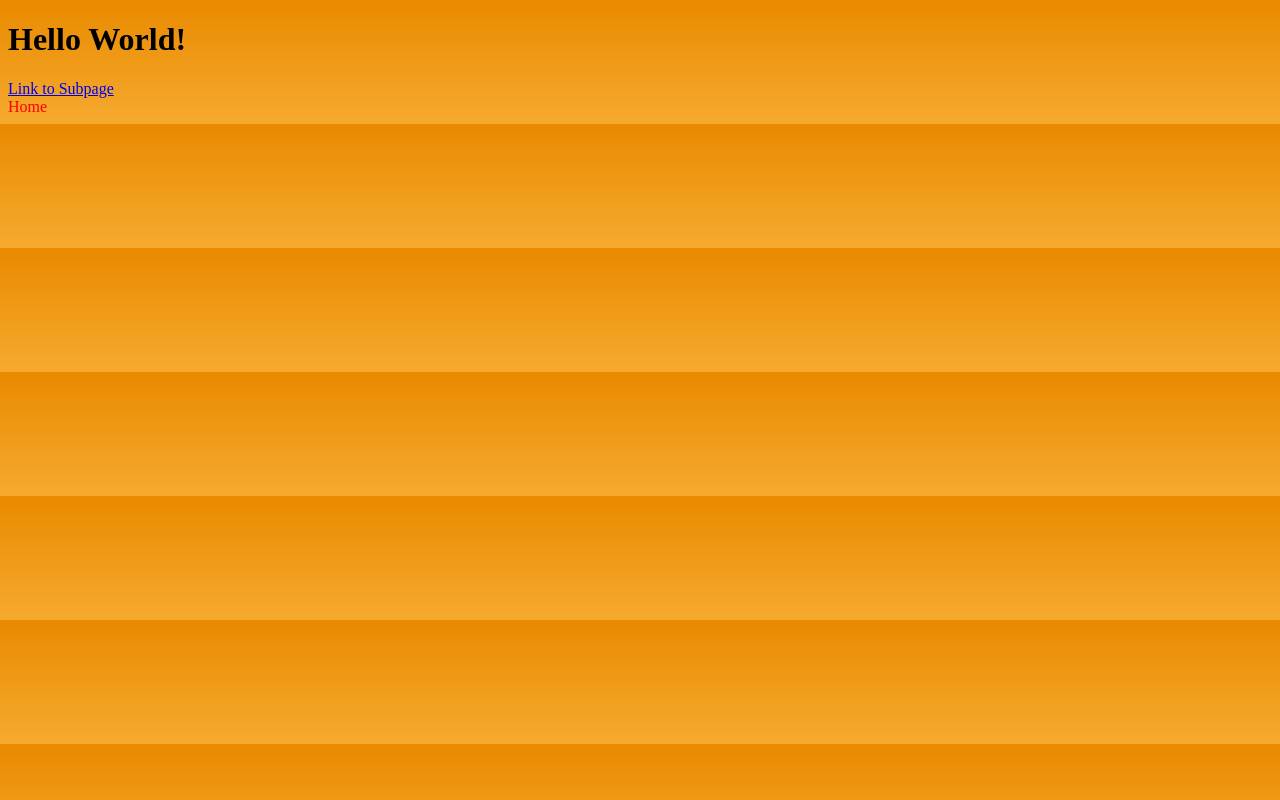
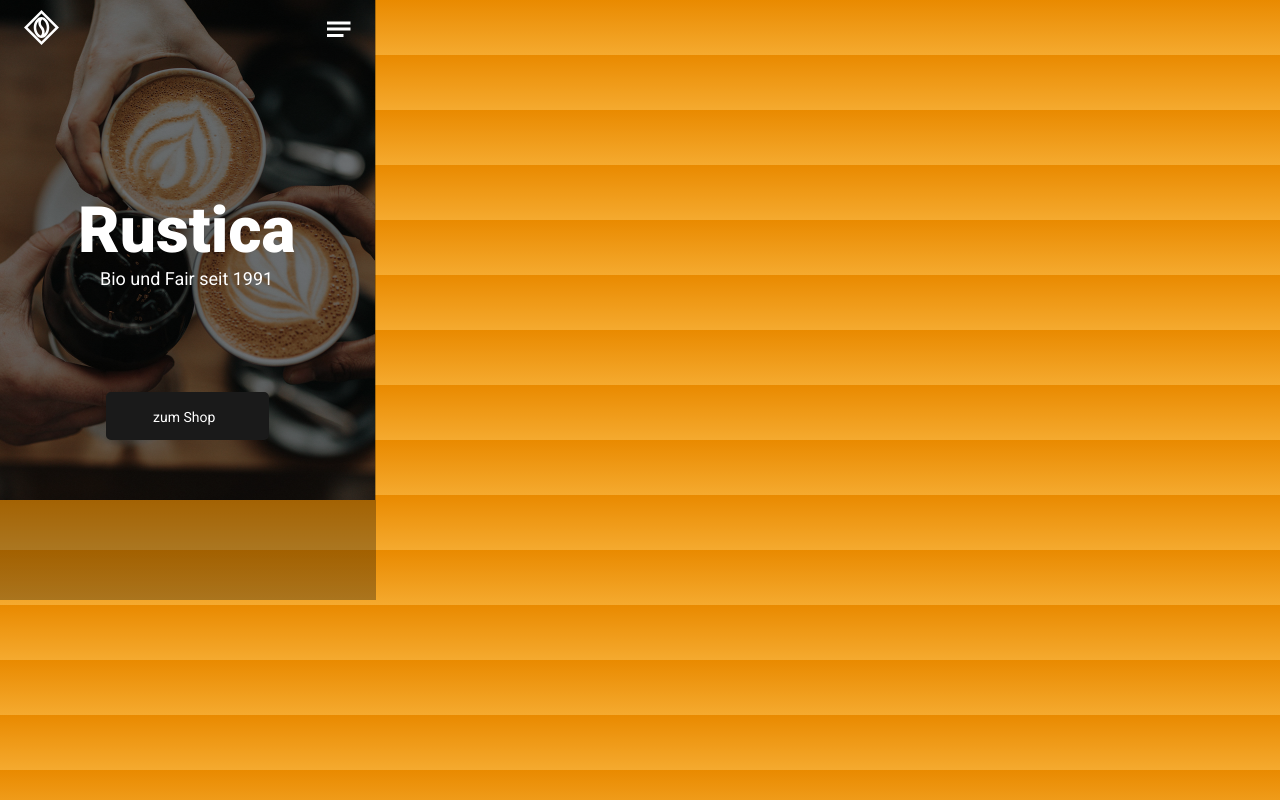
Before and after one commit to MillionIncredible/kaffeeroesterei, a website built with Parcel: page src/index.html in a window 1280 px wide. Built offline with nearby package versions, Linux system fonts and the light colour scheme; a web font is replaced by a local one.

Commit message:
starting screen

```diff
--- a/src/css/_base.scss
+++ b/src/css/_base.scss
@@ -1,5 +1,13 @@
+* {
+  margin: 0;
+  padding: 0;
+  font-family: Roboto, sans-serif;
+}
+
 body {
-  background: blue;
+  background:#E5E5E5;
+
+  font-size: $body-text-mobile;
 
   @media (min-width: 768px) {
     background: linear-gradient(#e98a00, #f5aa2f);
--- a/src/css/_variables.scss
+++ b/src/css/_variables.scss
@@ -0,0 +1,21 @@
+//colors
+$color-white: #FFF;
+$color-anthrazit: #1A1A1A;
+$color-kraftpaper: #D7BE9D;
+$color-petrol: #006D7E;
+$color-rose: #EDD1C9;
+$color-orange: #D77C12;
+$color-mediumgrey: #737373;
+$color-lightgrey: #E9E9E9;
+
+//fonts-sizes mobile
+$h1-mobile: 64px;
+$h2-mobile: 36px;
+$h3-mobile: 32px;
+$body-text-mobile: 14px;
+
+//fonts-sizes desktop
+$h1-desktop: 96px;
+$h2-desktop: 48px;
+$h3-desktop: 42px;
+$body-text-desktop: 18px;
--- a/src/css/main.scss
+++ b/src/css/main.scss
@@ -5,3 +5,77 @@
 :root {
   --div-color: red;
 }
+
+.mobile-nav {
+  width: 375px;
+  height: 55px;
+
+  .main-logo {
+    position: absolute;
+    width: 35px;
+    height: 35px;
+    top: 10px;
+    left: 24px;
+  }
+
+  .burger-menu {
+    position: absolute;
+    width: 23,5px;
+    height: 12,5px;
+    top: 21px;
+    left: 327px;
+  }
+}
+
+.header {
+  width: 376px;
+  height: 75%;
+
+  position: absolute;
+  left: 0%;
+  right: 0%;
+  top: 0%;
+  bottom: 0%;
+
+  z-index: -1;
+
+  background: linear-gradient(0deg, rgba(0, 0, 0, 0.3), rgba(0, 0, 0, 0.3)), url(../imgs/FEND-Coffee-latte-art-3.png);
+  background-repeat: no-repeat;
+
+  color: $color-white;
+
+  .main-heading-mobile {
+    position: absolute;
+    font-weight: 900;
+    font-size: 64px;
+    width: 218px;
+    height: 75px;
+    top: 193px;
+    left: 78px;
+  }
+
+  .sub-heading-mobile {
+    position: absolute;
+    font-weight: 400;
+    font-size: 18px;
+    width: 218px;
+    height: 75px;
+    top: 268px;
+    left: 100px;
+  }
+
+  .to-shop-button {
+    position: absolute;
+    width: 163px;
+    height: 48px;
+    top: 392px;
+    left: 106px;
+    border-radius: 5px;
+    border: 2px solid $color-anthrazit;
+    box-sizing: border-box;
+    padding: 15px 45px 15px 45px;
+    color: $color-white;
+    text-decoration: none;
+    background-color: $color-anthrazit;
+  }
+}
--- a/src/index.html
+++ b/src/index.html
@@ -5,17 +5,30 @@
     <meta name="viewport" content="width=device-width, initial-scale=1.0" />
     <title>Index Page</title>
     <link rel="stylesheet" href="css/main.scss" />
-    <link
-      href="https://fonts.googleapis.com/css?family=Oregano"
-      rel="stylesheet"
-    />
+    <link href="https://fonts.googleapis.com/css2?family=Roboto:wght@400;900&display=swap" rel="stylesheet">
   </head>
   <body>
-    <h1>Hello World!</h1>
+    <nav class="mobile-nav">
+      <img class="main-logo" src="/imgs/Logo.svg" alt="main-logo">
+    <!-- <ul>
+      <li><a href="#">Das Café</a></li>
+      <li><a href="#">Herkunft</a></li>
+      <li><a href="#">Shop</a></li>
+    </ul> -->
+      <img class="burger-menu" src="/imgs/Burger Menu.svg" alt="burger-menu">
+    </nav>
+    <header class="header">
+      <h1><span class="main-heading-mobile">Rustica</span>
+        <span class="sub-heading-mobile">Bio und Fair seit 1991</span>
+      </h1>
+      <a class="to-shop-button" href="#">zum Shop</a>
+    </header>
     <main>
-      <a href="./my-subpage/index.html">Link to Subpage</a>
-      <div>Home</div>
+
     </main>
+    <footer>
+
+    </footer>
     <script src="js/index.js"></script>
   </body>
 </html>
```
Also changed, not shown: src/imgs/Burger Menu.svg (added), src/imgs/FEND-Coffee-latte-art-3.png (added), src/imgs/Logo.svg (added), 3 other files.
